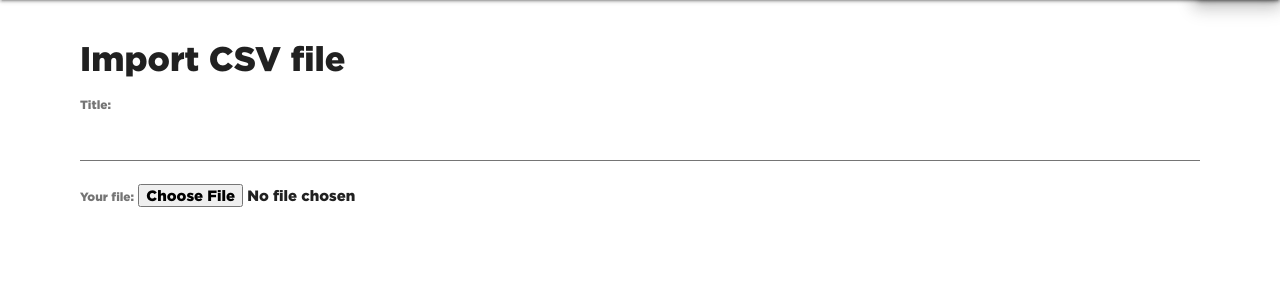
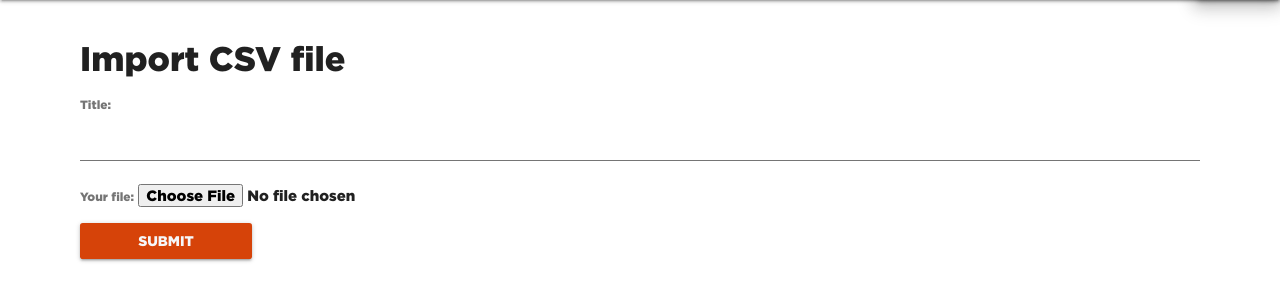
Before and after one commit to cs481-ekh/f21-famada, a Django app: page /import/ in a window 1280 px wide. Shown: the part 64-365 px from the top of the page. Run offline with Django 3.2, Linux system fonts and the light colour scheme; some libraries are stand-ins or nearby versions.

Commit message:
csv coming through

```diff
--- a/Import_Export/views.py
+++ b/Import_Export/views.py
@@ -9,8 +9,11 @@ from .forms import UploadFileForm
 
 def upload_file(request):
     if request.method == 'POST':
+        print("posted!!!")
+        print(request.FILES)
         form = UploadFileForm(request.POST, request.FILES)
         if form.is_valid():
+            print("Valid form")
             handle_uploaded_file(request.FILES['file'])
             return HttpResponseRedirect('/success/url/')
     else:
--- a/templates/Import_Export/import.html
+++ b/templates/Import_Export/import.html
@@ -1,6 +1,6 @@
 {% extends "menu.html" %} {% block main %}
     <h4>Import CSV file</h4>
-    <form action=""  method="POST">
+    <form action=""  enctype="multipart/form-data" method="POST">
         {% csrf_token %}
         {% for field in form %}
             <p>
@@ -12,6 +12,13 @@
 
             </p>
         {% endfor %}
+        <div class="submit">
+            <input
+              type="submit"
+              value="Submit"
+              class="btn waves-effect waves-light"
+            />
+          </div>
       </form>
 <style>
 #op{
```
